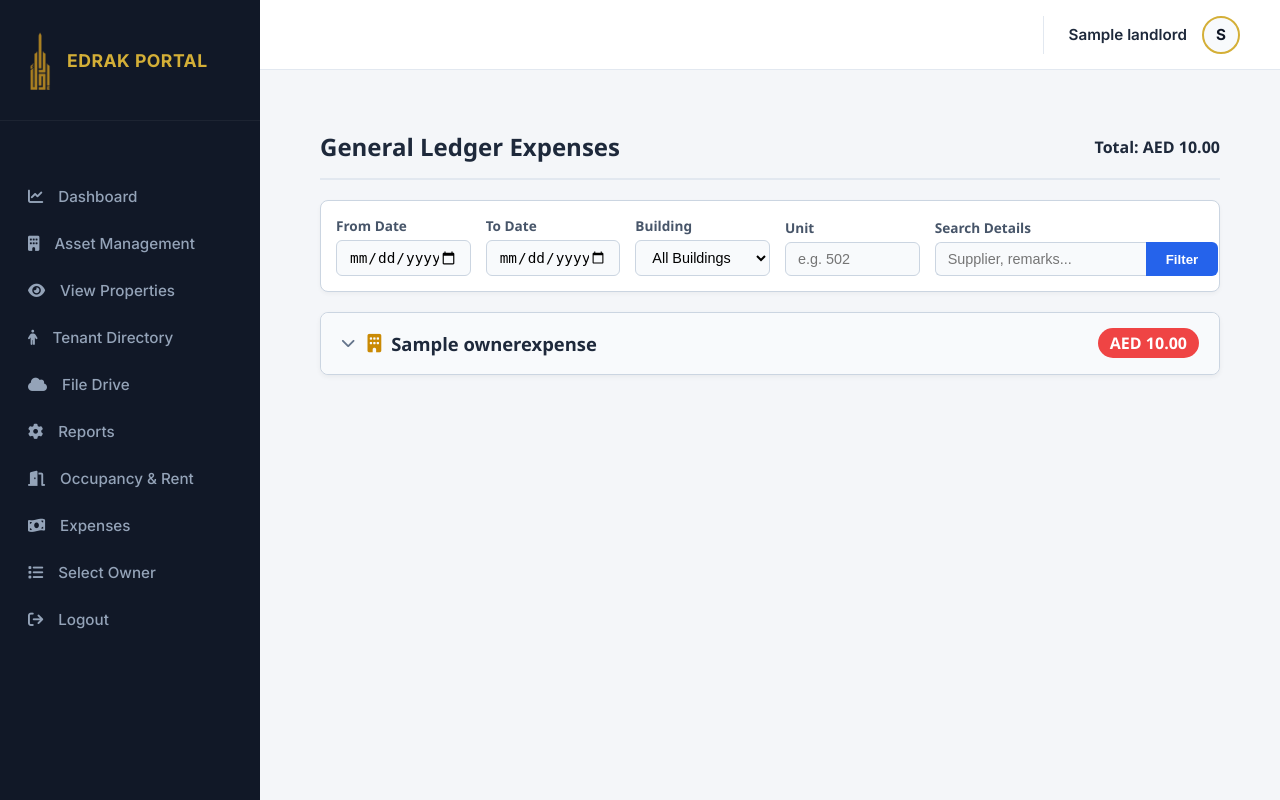
After one commit to zubair-sowrab/real_estate_mgmt_ai, a Django app: page /owner/1/expenses/ in a window 1280 px wide. The commit adds this page. Run offline with Django 5.2, Linux system fonts and the light colour scheme; a user stored in the database is signed in; tables that the repository leaves empty hold one stand-in row (values such as "Sample post"); data that the repository does not hold is empty.

Commit message:
expenses

```diff
--- a/backend/settings.py
+++ b/backend/settings.py
@@ -40,6 +40,7 @@ INSTALLED_APPS = [
     'django.contrib.messages',
     'django.contrib.staticfiles',
     'realestate',
+'django.contrib.humanize',
 ]
 
 MIDDLEWARE = [
--- a/realestate/templates/realestate/base.html
+++ b/realestate/templates/realestate/base.html
@@ -188,10 +188,14 @@
             <a href="{% url 'owner_drive' landlord.id %}" class="nav-item {% block nav_drive %}{% endblock %}"><i class="fa-solid fa-cloud"></i> File Drive</a>
                         <a href="{% url 'owner_reports' landlord.id %}" class="nav-item {% block nav_owner_reports %}{% endblock %}"><i class="fa-solid fa-gear"></i>Reports</a>
 <a href="{% url 'owner_occupancy_status' landlord.id %}" class="nav-item">
+
     <i class="fa-solid fa-door-open"></i> Occupancy & Rent
 </a>
 
+<a href="{% url 'owner_expenses' landlord.id %}" class="nav-item">
 
+    <i class="fa-solid fa-money-bill-wave"></i> Expenses
+</a>
 
 
 
--- /dev/null
+++ b/realestate/templates/realestate/owner_expenses.html
@@ -0,0 +1,155 @@
+{% extends 'realestate/base.html' %}
+{% load humanize %}
+
+{% block content %}
+<style>
+    .ybn-container { padding: 20px; font-family: 'Segoe UI', Tahoma, Geneva, Verdana, sans-serif; }
+    .ybn-header { display: flex; justify-content: space-between; align-items: center; margin-bottom: 20px; border-bottom: 2px solid #e2e8f0; padding-bottom: 15px; }
+
+    /* Filter Bar */
+    .ybn-filter-card { background: #fff; border: 1px solid #cbd5e1; border-radius: 8px; padding: 15px; margin-bottom: 20px; box-shadow: 0 2px 4px rgba(0,0,0,0.04); }
+    .ybn-filter-row { display: flex; flex-wrap: wrap; gap: 15px; align-items: flex-end; }
+    .ybn-filter-group { display: flex; flex-direction: column; flex: 1; min-width: 120px; }
+    .ybn-filter-label { font-size: 0.85rem; font-weight: 600; color: #475569; margin-bottom: 5px; }
+    .ybn-filter-input { padding: 8px 12px; border: 1px solid #cbd5e1; border-radius: 6px; font-size: 0.9rem; background-color: #f8fafc; }
+    .ybn-filter-btn { background-color: #2563eb; color: white; border: none; padding: 9px 20px; font-weight: 600; border-radius: 6px; cursor: pointer; }
+    .ybn-filter-btn:hover { background-color: #1d4ed8; }
+
+    /* Interactive Accordions & Rotating Arrows */
+    details { transition: all 0.3s ease; }
+    details > summary { list-style: none; cursor: pointer; display: flex; justify-content: space-between; align-items: center; outline: none; }
+    details > summary::-webkit-details-marker { display: none; }
+    .ybn-chevron { transition: transform 0.3s ease; color: #64748b; font-size: 0.9rem; margin-right: 12px; }
+    details[open] > summary .ybn-chevron { transform: rotate(180deg); }
+
+    /* Tower Row */
+    .ybn-tower-card { background: #fff; border: 1px solid #cbd5e1; border-radius: 8px; margin-bottom: 12px; box-shadow: 0 2px 5px rgba(0,0,0,0.05); }
+    .ybn-tower-summary { background: #f8fafc; padding: 15px 20px; border-radius: 8px; font-size: 1.15rem; font-weight: 700; color: #1e293b; border-bottom: 1px solid transparent; }
+    details[open].ybn-tower-card > .ybn-tower-summary { border-bottom: 1px solid #e2e8f0; border-bottom-left-radius: 0; border-bottom-right-radius: 0; }
+
+    /* Unit Row */
+    .ybn-unit-card { border-bottom: 1px solid #e2e8f0; }
+    .ybn-unit-summary { background: #ffffff; padding: 12px 20px 12px 40px; font-size: 1rem; font-weight: 600; color: #334155; }
+    .ybn-unit-summary:hover { background: #f8fafc; }
+
+    /* Badges */
+    .ybn-badge-danger { background: #ef4444; color: white; padding: 4px 12px; border-radius: 20px; font-size: 1rem; font-weight: 600; }
+    .ybn-badge-secondary { background: #64748b; color: white; padding: 3px 10px; border-radius: 20px; font-size: 0.95rem; font-weight: 600; }
+
+    /* Table */
+    .ybn-table { width: 100%; border-collapse: collapse; font-size: 0.9rem; }
+    .ybn-table th { background-color: #1e293b; color: #fff; padding: 10px 20px; text-align: left; }
+    .ybn-table td { padding: 12px 20px; border-bottom: 1px solid #e2e8f0; vertical-align: top; }
+</style>
+
+<div class="ybn-container">
+    <div class="ybn-header">
+        <h2 class="ybn-title">General Ledger Expenses</h2>
+        <h4 class="ybn-total text-danger">Total: AED {{ total_expenses|floatformat:2|intcomma }}</h4>
+    </div>
+
+    <!-- Filters -->
+    <div class="ybn-filter-card">
+        <form method="GET">
+            <div class="ybn-filter-row">
+                <div class="ybn-filter-group">
+                    <label class="ybn-filter-label">From Date</label>
+                    <input type="date" name="date_from" class="ybn-filter-input" value="{{ filters.date_from }}">
+                </div>
+                <div class="ybn-filter-group">
+                    <label class="ybn-filter-label">To Date</label>
+                    <input type="date" name="date_to" class="ybn-filter-input" value="{{ filters.date_to }}">
+                </div>
+                <div class="ybn-filter-group">
+                    <label class="ybn-filter-label">Building</label>
+                    <select name="tower" class="ybn-filter-input">
+                        <option value="">All Buildings</option>
+                        {% for t in unique_towers %}
+                            <option value="{{ t }}" {% if filters.tower == t %}selected{% endif %}>{{ t }}</option>
+                        {% endfor %}
+                    </select>
+                </div>
+                <div class="ybn-filter-group">
+                    <label class="ybn-filter-label">Unit</label>
+                    <input type="text" name="unit" class="ybn-filter-input" placeholder="e.g. 502" value="{{ filters.unit }}">
+                </div>
+                <div class="ybn-filter-group" style="flex: 2;">
+                    <label class="ybn-filter-label">Search Details</label>
+                    <div style="display: flex;">
+                        <input type="text" name="search" class="ybn-filter-input" style="flex: 1; border-top-right-radius: 0; border-bottom-right-radius: 0; border-right: none;" placeholder="Supplier, remarks..." value="{{ filters.search }}">
+                        <button type="submit" class="ybn-filter-btn" style="border-top-left-radius: 0; border-bottom-left-radius: 0;">Filter</button>
+                    </div>
+                </div>
+            </div>
+        </form>
+        {% if filters.date_from or filters.date_to or filters.tower or filters.unit or filters.search %}
+        <div style="text-align: right; margin-top: 10px;">
+            <a href="{% url 'owner_expenses' landlord.id %}" style="color: #ef4444; font-size: 0.85rem; font-weight: 600; text-decoration: none;">Clear Filters</a>
+        </div>
+        {% endif %}
+    </div>
+
+    <!-- Expenses Hierarchy -->
+    {% for tower in expenses_data %}
+    <details class="ybn-tower-card">
+        <summary class="ybn-tower-summary">
+            <div style="display: flex; align-items: center;">
+                <i class="fa-solid fa-chevron-down ybn-chevron"></i>
+                <i class="fa-solid fa-building" style="color: #ca8a04; margin-right: 10px;"></i>
+                {{ tower.name }}
+            </div>
+            <span class="ybn-badge-danger">AED {{ tower.total|floatformat:2|intcomma }}</span>
+        </summary>
+
+        <div>
+            {% for unit in tower.units %}
+            <details class="ybn-unit-card">
+                <summary class="ybn-unit-summary">
+                    <div style="display: flex; align-items: center;">
+                        <i class="fa-solid fa-chevron-down ybn-chevron"></i>
+                        <i class="fa-solid fa-door-open" style="color: #94a3b8; margin-right: 10px;"></i>
+                        {{ unit.name }}
+                    </div>
+                    <span class="ybn-badge-secondary">AED {{ unit.total|floatformat:2|intcomma }}</span>
+                </summary>
+
+                <div style="padding: 15px; background: #f8fafc;">
+                    <table class="ybn-table">
+                        <thead>
+                            <tr>
+                                <th style="width: 10%;">Date</th>
+                                <th style="width: 15%;">Voucher No</th>
+                                <th style="width: 25%;">Paid To</th>
+                                <th style="width: 35%;">Details & Narration</th>
+                                <th style="width: 15%; text-align: right;">Amount (AED)</th>
+                            </tr>
+                        </thead>
+                        <tbody style="background: white;">
+                            {% for exp in unit.expenses %}
+                            <tr>
+                                <td style="color: #64748b;">{{ exp.date }}</td>
+                                <td style="color: #2563eb; font-weight: 600;">{{ exp.voucher }}</td>
+                                <td style="font-weight: 600;">{{ exp.supplier }}</td>
+                                <td>
+                                    <div style="font-size: 0.85rem; color: #64748b;">
+                                        {% if exp.remarks and exp.remarks != 'None' %}
+                                            <div style="margin-bottom: 4px;"><strong style="color: #475569;">Doc:</strong> {{ exp.remarks }}</div>
+                                        {% endif %}
+                                        {% if exp.narration and exp.narration != 'None' %}
+                                            <div><strong style="color: #475569;">Line:</strong> {{ exp.narration }}</div>
+                                        {% endif %}
+                                    </div>
+                                </td>
+                                <td style="text-align: right; font-weight: 700; color: #dc2626;">{{ exp.amount|floatformat:2|intcomma }}</td>
+                            </tr>
+                            {% endfor %}
+                        </tbody>
+                    </table>
+                </div>
+            </details>
+            {% endfor %}
+        </div>
+    </details>
+    {% endfor %}
+</div>
+{% endblock %}
--- a/realestate/urls.py
+++ b/realestate/urls.py
@@ -41,4 +41,5 @@ path('owner/<int:landlord_id>/approvals/', views.owner_approvals, name='owner_ap
 path('owner/<int:landlord_id>/occupancy/', views.owner_occupancy_status, name='owner_occupancy_status'),
 path('owner/<int:landlord_id>/cashflow/', views.owner_cashflow, name='owner_cashflow'),
 
+path('owner/<int:landlord_id>/expenses/', views.owner_expenses, name='owner_expenses'),
 ]
--- a/realestate/views.py
+++ b/realestate/views.py
@@ -6,19 +6,31 @@ from django.db.models.functions import TruncMonth, TruncYear
 import re
 import itertools
 from datetime import datetime
+from dotenv import load_dotenv
 from django.db.models import Avg
 import json
 from django.http import HttpResponseForbidden
 from django.utils import timezone
 from datetime import timedelta, date
 import io
+import os
 import csv
 from django.http import HttpResponse
 
+from collections import defaultdict
+import xml.etree.ElementTree as ET
+import random
+from django.conf import settings
+import time
 from .models import Landlord, Property, Unit, Contract, Collection, Tenant, DocumentFolder, DocumentFile, \
-    ApprovalDocument, PropertyDocument, SyncLog, BankDeposit, ContractLedger
+    ApprovalDocument, PropertyDocument, SyncLog, BankDeposit, ContractLedger,OwnerExpense
 
 hidden_accounts = ['Landlord (ID: 1)', 'YBN General Portfolio', 'Accounts', 'Output VAT on Sale']
+
+
+
+
+
 
 
 def get_property_expanded_stats(property_obj):
@@ -1236,3 +1248,86 @@ def owner_cashflow(request, landlord_id):
         'notifications': get_dynamic_notifications(landlord), 'notif_count': len(get_dynamic_notifications(landlord))
     }
     return render(request, 'realestate/cashflow.html', context)
+
+
+from django.db.models import Q
+from collections import defaultdict
+
+
+@login_required(login_url='/login/')
+def owner_expenses(request, landlord_id):
+    landlord = get_object_or_404(Landlord, id=landlord_id)
+    if not request.user.is_superuser:
+        if not hasattr(request.user, 'landlord_profile') or request.user.landlord_profile.id != landlord.id:
+            return HttpResponseForbidden("<h1>403</h1>")
+
+    # The base query is strictly tied to the requested landlord ID
+    base_qs = OwnerExpense.objects.filter(landlord=landlord)
+
+    # Grab Filter Variables
+    date_from = request.GET.get('date_from', '').strip()
+    date_to = request.GET.get('date_to', '').strip()
+    tower_filter = request.GET.get('tower', '').strip()
+    unit_filter = request.GET.get('unit', '').strip()
+    search_query = request.GET.get('search', '').strip()
+
+    # Apply Filters
+    local_expenses = base_qs
+    if date_from: local_expenses = local_expenses.filter(date__gte=date_from)
+    if date_to: local_expenses = local_expenses.filter(date__lte=date_to)
+    if tower_filter: local_expenses = local_expenses.filter(tower_name__icontains=tower_filter)
+    if unit_filter: local_expenses = local_expenses.filter(unit_name__icontains=unit_filter)
+    if search_query:
+        local_expenses = local_expenses.filter(
+            Q(supplier__icontains=search_query) |
+            Q(remarks__icontains=search_query) |
+            Q(narration__icontains=search_query) |
+            Q(voucher_no__icontains=search_query)
+        )
+
+    # Group the Data Hierarchically
+    expenses_hierarchy = defaultdict(lambda: defaultdict(list))
+    total_expenses = 0.0
+
+    for exp in local_expenses:
+        total_expenses += float(exp.amount)
+        expenses_hierarchy[exp.tower_name][exp.unit_name].append({
+            'date': exp.date.strftime("%Y-%m-%d") if exp.date else 'N/A',
+            'voucher': exp.voucher_no,
+            'amount': float(exp.amount),
+            'supplier': exp.supplier,
+            'remarks': exp.remarks,
+            'narration': exp.narration,
+        })
+
+    final_data = []
+    for tower, units_dict in expenses_hierarchy.items():
+        tower_total = sum(sum(e['amount'] for e in expenses) for expenses in units_dict.values())
+        units_list = []
+        for unit, expenses in units_dict.items():
+            unit_total = sum(e['amount'] for e in expenses)
+            units_list.append({'name': unit, 'total': unit_total, 'expenses': expenses})
+
+        # Sort units alphabetically
+        units_list.sort(key=lambda x: x['name'])
+        final_data.append({'name': tower, 'total': tower_total, 'units': units_list})
+
+    final_data.sort(key=lambda x: x['total'], reverse=True)
+    unique_towers = base_qs.exclude(tower_name__isnull=True).values_list('tower_name', flat=True).distinct().order_by(
+        'tower_name')
+
+    return render(request, 'realestate/owner_expenses.html', {
+        'landlord': landlord,
+        'expenses_data': final_data,
+        'total_expenses': total_expenses,
+        'unique_towers': unique_towers,
+        'filters': {
+            'date_from': date_from,
+            'date_to': date_to,
+            'tower': tower_filter,
+            'unit': unit_filter,
+            'search': search_query
+        },
+        'notifications': get_dynamic_notifications(landlord),
+        'notif_count': len(get_dynamic_notifications(landlord))
+    })
```
Also changed, not shown: realestate/models.py (+23 -0 lines), realestate/migrations/0034_ownerexpense.py (added).
